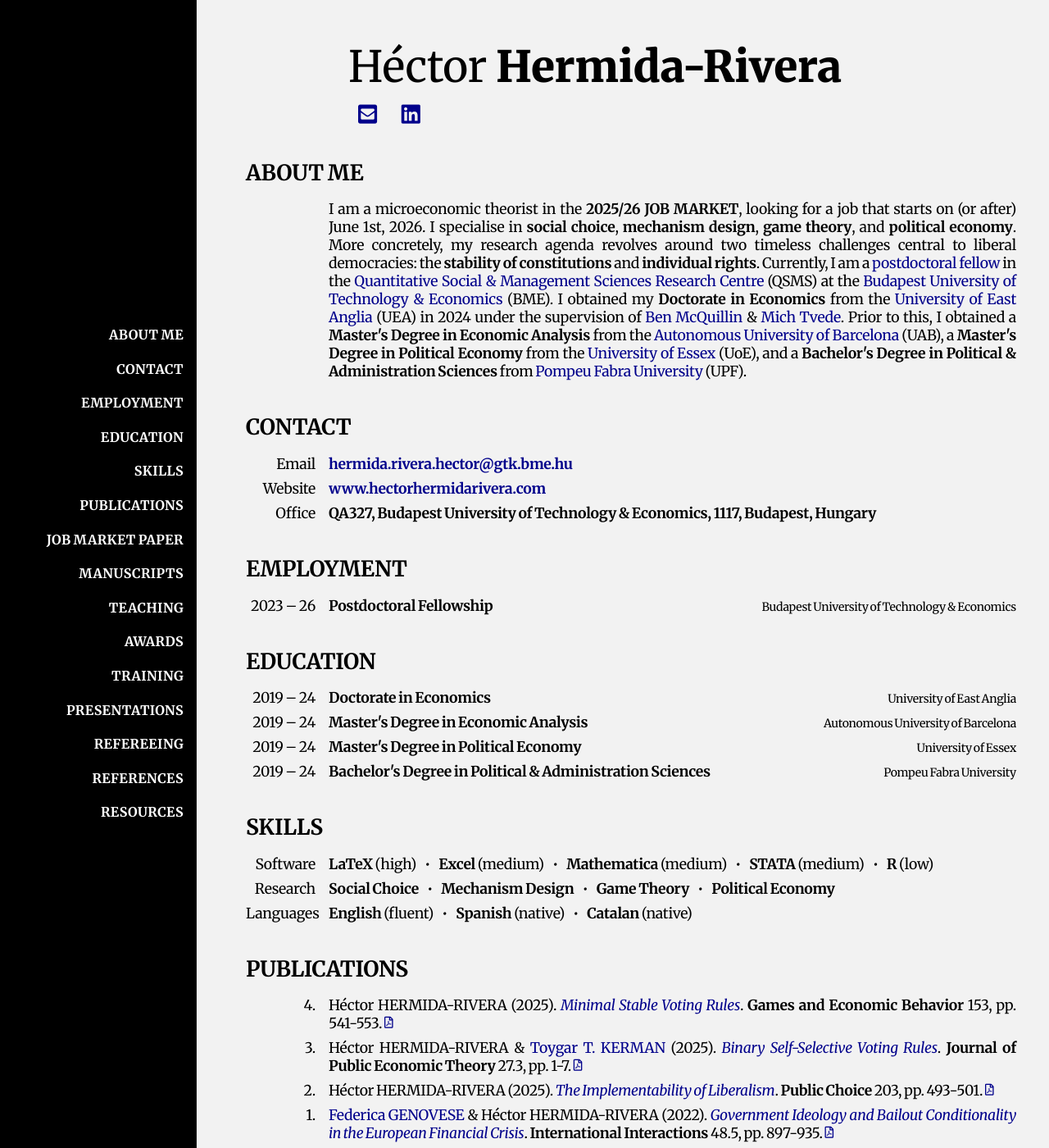
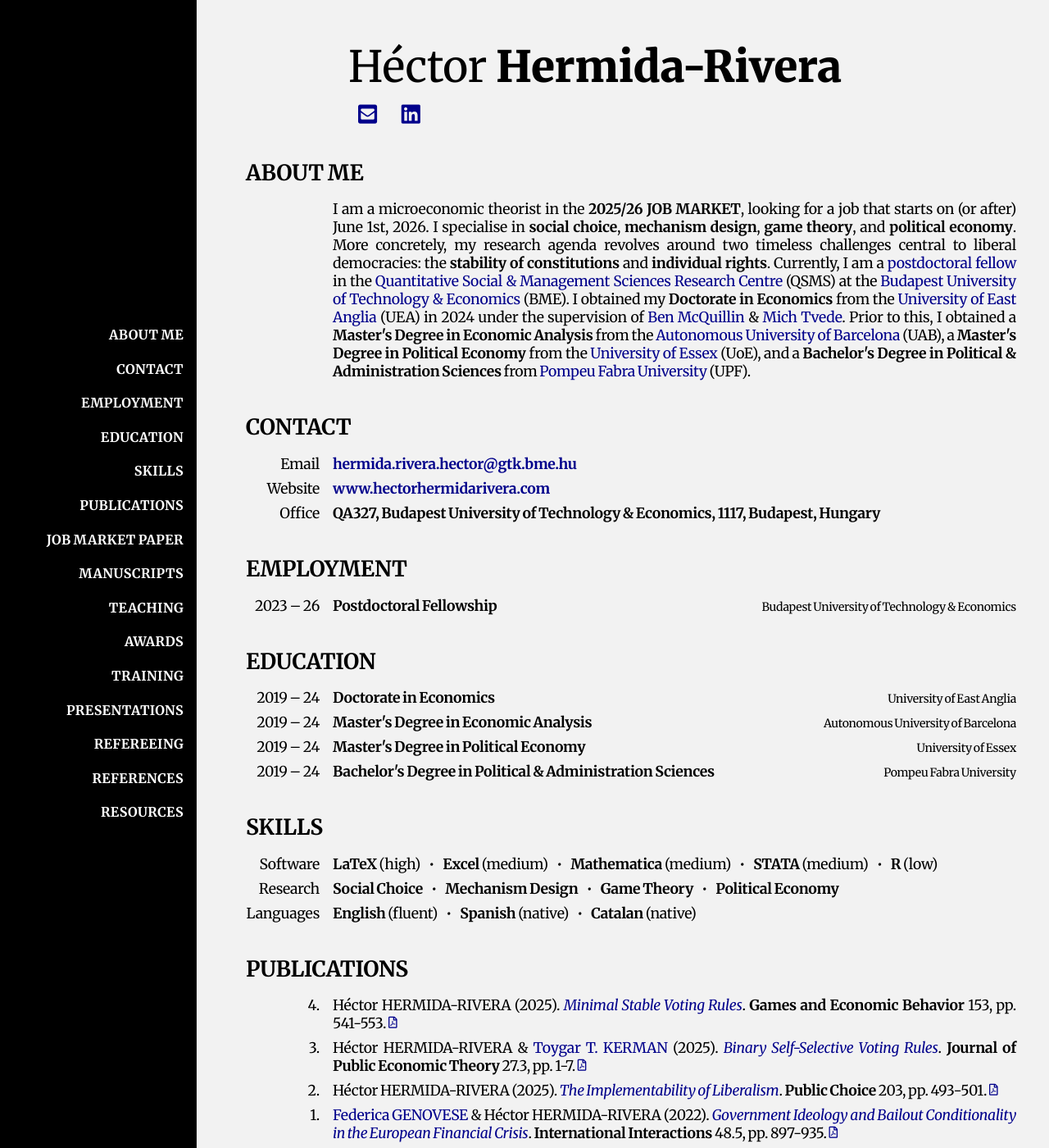
Before and after one commit to HectorHermidaRivera/hectorhermidarivera.github.io, a Jekyll site: the page built from index.md, in a window 1280 px wide and 1400 px high. Shown: the whole window at 82% size. Built offline with Jekyll 4.4.1, drawn with Linux system fonts in a browser that asks for light colours; a style sheet for code colours, icons or effects is not loaded.

Commit message:
Update style.css

```diff
--- a/assets/css/style.css
+++ b/assets/css/style.css
@@ -60,7 +60,7 @@ body {
 /* Two-column layout */
 .two-column {
   display: grid;
-  grid-template-columns: 85px auto;
+  grid-template-columns: 90px auto;
   gap: 8px 16px;
   align-items: start;
   margin-top: 0px;
@@ -107,7 +107,7 @@ body {
 
 .two-column-2rows {
   display: grid;
-  grid-template-columns: 85px auto;
+  grid-template-columns: 90px auto;
   gap: 8px 16px;
 }
 
@@ -148,7 +148,7 @@ body {
 /* grid for date + right content */
 .two-column-3rows {
   display: grid;
-  grid-template-columns: 85px 1fr;
+  grid-template-columns: 90px 1fr;
   gap: 8px 16px;
   align-items: start;
 }
```
